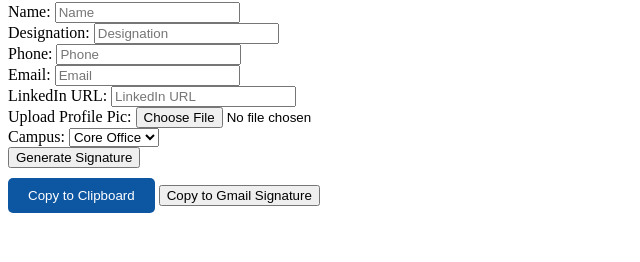
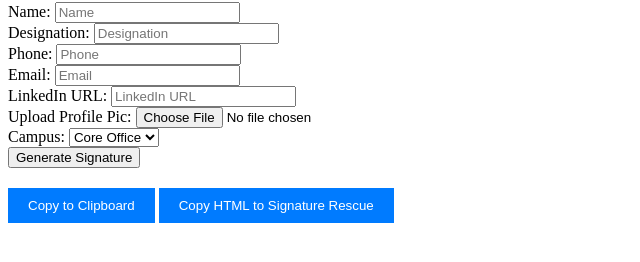
Before and after one commit to Nidhi-Data-Analyst/Email-Signature, a plain HTML site: page index.html in a window 1280 px wide. Shown: the part 78-340 px from the top of the page, without its empty margins (0-640 px from the left). Drawn offline with Linux system fonts and the light colour scheme.

Commit message:
Update index.html

```diff
--- a/index.html
+++ b/index.html
@@ -12,9 +12,10 @@
             display: flex;
             align-items: flex-start;
             border: 1px solid #e0e0e0;
-            padding: 10px;
+            padding: 2px;
             border-radius: 5px;
             margin-left: 5px;
+            width: fit-content;
         }
         .left-column {
             display: flex;
@@ -31,7 +32,7 @@
             margin-top: 10px;
         }
         .school-locations {
-            font-size: 8px;
+            font-size: 5px;
             color: #0d56a2;
             text-align: center;
             margin-top: 3px;
@@ -105,13 +106,15 @@
             width: 15px;
         }
         .copy-button {
-            margin-top: 10px;
+            margin-top: 20px;
             padding: 10px 20px;
-            background-color: #0d56a2;
-            color: #ffffff;
+            background-color: #007bff;
+            color: white;
             border: none;
-            border-radius: 5px;
             cursor: pointer;
+        }
+        .copy-button:hover {
+            background-color: #0056b3;
         }
     </style>
 </head>
@@ -141,7 +144,7 @@
     <button onclick="generateSignature()">Generate Signature</button>
     <div id="signature-result"></div>
     <button class="copy-button" onclick="copyToClipboard()">Copy to Clipboard</button>
-    <button onclick="copyToGmail()">Copy to Gmail Signature</button>
+    <button class="copy-button" onclick="copyToSignatureRescue()">Copy HTML to Signature Rescue</button>
     <script src="script.js"></script>
 </body>
 </html>
```
